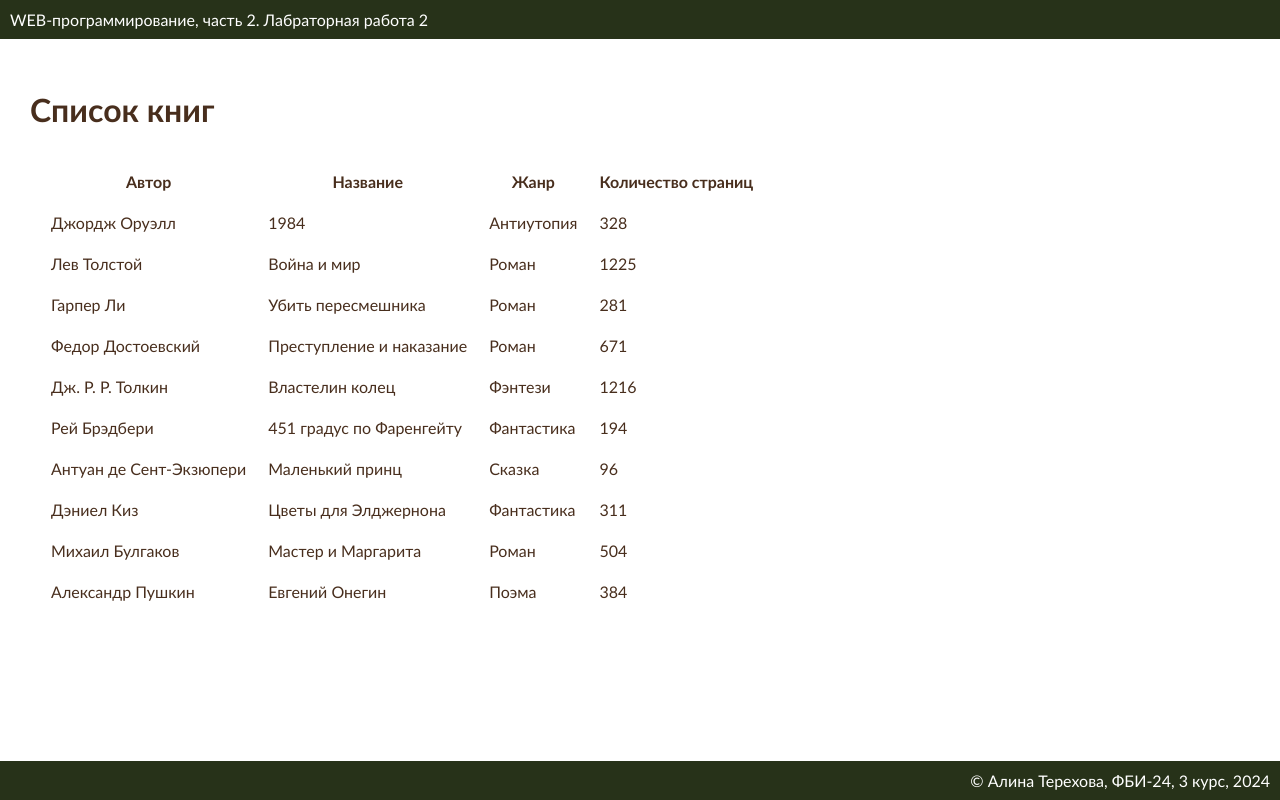
After one commit to AlinaTerehova/web-programming--labs-2, a Flask app: page /lab2/books in a window 1280 px wide. The commit adds this page. Run offline with Flask 3, Linux system fonts and the light colour scheme.

Commit message:
Книги

```diff
--- a/app.py
+++ b/app.py
@@ -364,3 +364,20 @@ def redirect_to_default():
 @app.route('/lab2/calc/<int:a>')
 def redirect_with_default_b(a):
     return redirect(f'/lab2/calc/{a}/1')
+
+book_list = [
+    {"author": "Джордж Оруэлл", "title": "1984", "genre": "Антиутопия", "pages": 328},
+    {"author": "Лев Толстой", "title": "Война и мир", "genre": "Роман", "pages": 1225},
+    {"author": "Гарпер Ли", "title": "Убить пересмешника", "genre": "Роман", "pages": 281},
+    {"author": "Федор Достоевский", "title": "Преступление и наказание", "genre": "Роман", "pages": 671},
+    {"author": "Дж. Р. Р. Толкин", "title": "Властелин колец", "genre": "Фэнтези", "pages": 1216},
+    {"author": "Рей Брэдбери", "title": "451 градус по Фаренгейту", "genre": "Фантастика", "pages": 194},
+    {"author": "Антуан де Сент-Экзюпери", "title": "Маленький принц", "genre": "Сказка", "pages": 96},
+    {"author": "Дэниел Киз", "title": "Цветы для Элджернона", "genre": "Фантастика", "pages": 311},
+    {"author": "Михаил Булгаков", "title": "Мастер и Маргарита", "genre": "Роман", "pages": 504},
+    {"author": "Александр Пушкин", "title": "Евгений Онегин", "genre": "Поэма", "pages": 384}
+]
+
+@app.route('/lab2/books')
+def show_books():
+    return render_template('books.html', books=book_list)
--- a/static/main.css
+++ b/static/main.css
@@ -13,7 +13,6 @@ main {
 }
 
 header{
-    margin-bottom: 20px;
     padding: 10px;
     background:#273219;
     color: #ffffff;
--- /dev/null
+++ b/templates/books.html
@@ -0,0 +1,40 @@
+<!DOCTYPE html>
+<html lang="en">
+<head>
+    <meta charset="UTF-8">
+    <meta name="viewport" content="width=device-width, initial-scale=1.0">
+    <title>Терехова Алина. Лабораторная работа 2
+    </title>
+    <link rel="stylesheet" href="{{url_for('static', filename='main.css')}}">
+
+</head>
+<body>
+    <header>
+        WEB-программирование, часть 2. Лабраторная работа 2
+    </header>
+
+    <main>
+        <h1>Список книг</h1>
+        <table style=" border-spacing: 20px">
+            <tr>
+                <th>Автор</th>
+                <th>Название</th>
+                <th>Жанр</th>
+                <th>Количество страниц</th>
+            </tr>
+            {% for book in books %}
+            <tr>
+                <td>{{ book.author }}</td>
+                <td>{{ book.title }}</td>
+                <td>{{ book.genre }}</td>
+                <td>{{ book.pages }}</td>
+            </tr>
+            {% endfor %}
+        </table>
+    </main>
+
+    <footer>
+        &copy; Алина Терехова, ФБИ-24, 3 курс, 2024
+    </footer>
+</body>
+</html>
```
